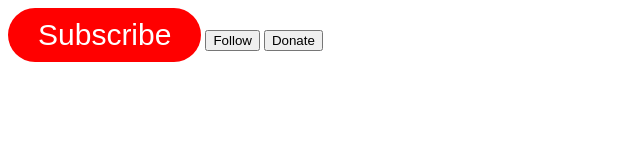
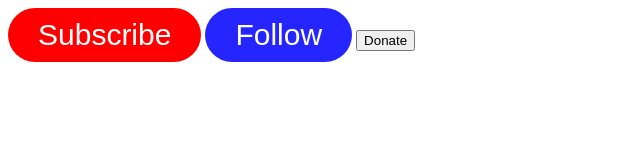
Before and after one commit to yohanness30/merge, a plain HTML site: page index.html in a window 1280 px wide. Shown: the whole page, without its empty margins (0-640 px from the left). Drawn offline with Linux system fonts and the light colour scheme.

Commit message:
feature-2

```diff
--- a/style.css
+++ b/style.css
@@ -7,3 +7,12 @@ button:nth-child(1){
   border-radius: 30px;
   cursor: pointer;
 }
+button:nth-child(2){
+  background: hsla(240, 100%, 50%, 0.856);
+  border: none;
+  color: white;
+  font-size: 30px;
+  padding: 10px 30px;
+  border-radius: 30px;
+  cursor: pointer;
+}
```
